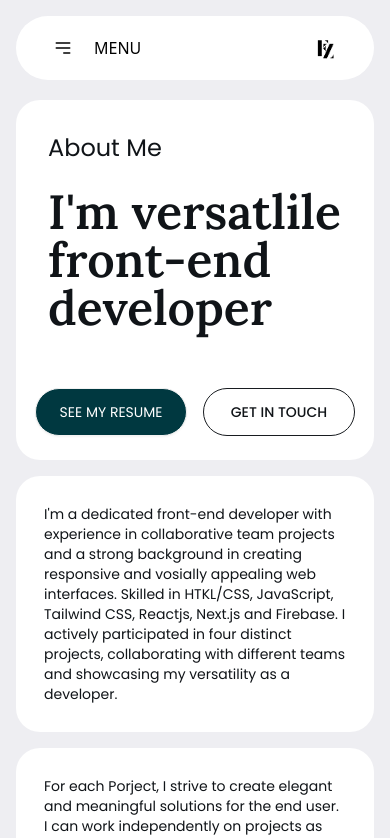
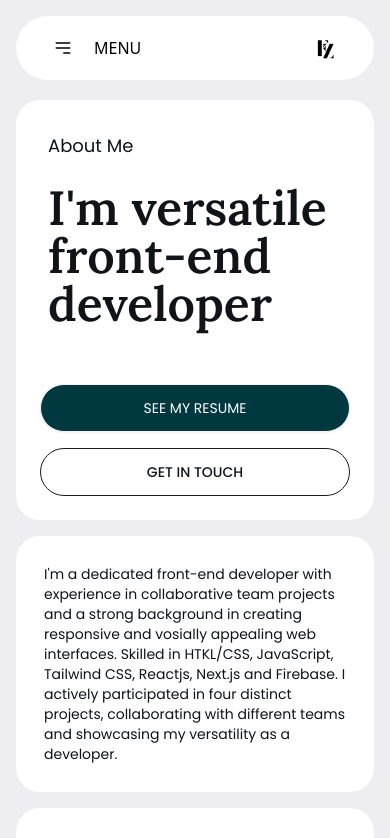
Before and after one commit to farouk26/new-portfolio, a Next.js app: page /about in a window 390 px wide. Shown: the top 838 px of the page. Built offline with nearby package versions, Linux system fonts and the light colour scheme.

Commit message:
style(responsiveness): adjust responsiveness of variet of pages
n

fix #27

```diff
--- a/src/components/Header/index.jsx
+++ b/src/components/Header/index.jsx
@@ -12,7 +12,7 @@ function Header() {
         <h1 className="font-lora text-center md:text-5xl md:leading-tight 2xl:leading-tight xl:leading-tight 3xl:leading-tight lg:text-5xl xl:text-6xl 2xl:text-6xl 3xl:text-7xl text-4xl font-[600] w-full md:w-[95%] lg:w-[70%] lg:leading-tight xl:w-[90%] 3xl:w-[90%]">
           Building web wonders that inspire and captivate.
         </h1>
-        <p className="font-poppins md:text-md text-sm md:w-[45%] w-[85%] lg:w-[50%] xl:w-[50%] 3xl:w-[80%] 2xl:w-[80%] text-center">
+        <p className="font-poppins md:text-md lg:text-lg text-sm md:w-[45%] w-[85%] lg:w-[50%] xl:w-[50%] 3xl:w-[80%] 2xl:w-[80%] text-center">
           I create digital websites that focus on the user&apos;s needs and fit
           the strategy.
         </p>
--- a/src/components/Navbar/index.jsx
+++ b/src/components/Navbar/index.jsx
@@ -9,7 +9,7 @@ function Navbar() {
     return classes.filter(Boolean).join(" ")
   }
   return (
-    <div className="navbar bg-white-200 2xl:mb-5 3xl:mb-2 rounded-full px-6 sticky top-2 lg:top-[2%] xl:top-[2%] z-50">
+    <div className="navbar bg-white-200 2x:mb-1  3xl:mb-2 rounded-full px-6 sticky top-2 lg:top-[2%] xl:top-[2%] z-50">
       <div className="navbar-start text-black flex gap-2 items-center w-full">
         <Menu as="div">
           <div>
@@ -76,6 +76,7 @@ function Navbar() {
       </div>
 
       <div className="navbar-center">
+        <Link href={"/"} rel="noopener noreferrer">
           <figure className="lg:w-[3.8rem] w-[3rem]">
             <Image
               src={"/images/logo2.png"}
@@ -85,6 +86,7 @@ function Navbar() {
               className="w-full h-full object-fit"
             />
           </figure>
+        </Link>
       </div>
       <div className="navbar-end  lg:flex justify-end hidden w-full">
         <button className="btn btn-ghost rounded-full border-dark-100 uppercase text-black font-[500]">
--- a/src/components/ProjectSection/index.jsx
+++ b/src/components/ProjectSection/index.jsx
@@ -8,10 +8,10 @@ function ProjectSection() {
   return (
     <section className="min-h-fit w-full flex flex-col">
       <div className="min-h-fit w-full flex flex-col gap-2 items-center p-4 lg:my-4 2xl:my-6 my-2 font-lora">
-        <h2 className="lg:text-5xl xl:text-6xl 3xl:text-5xl text-4xl font-[500] text-black">
+        <h2 className="lg:text-5xl xl:text-6xl 3xl:text-5xl text-4xl font-[600] text-black">
           Selected Works
         </h2>
-        <p className="lg:text-xl xl:text-lg 3xl:text-2xl text-md text-black font-[400] text-center font-poppins">
+        <p className="lg:text-xl xl:text-lg 3xl:text-xl text-md text-black font-[400] text-center font-poppins">
           The Work I&apos;m Proud of
         </p>
       </div>
--- a/src/pages/about/index.jsx
+++ b/src/pages/about/index.jsx
@@ -9,6 +9,7 @@ import { TbBriefcase } from "react-icons/tb"
 import { CiRainbow } from "react-icons/ci"
 import ColorfulButton from "@/components/Buttons/ColorfulButton"
 import TransparentButton from "@/components/Buttons/TransparentButton"
+import Link from "next/link"
 
 function AboutPage() {
   return (
@@ -19,28 +20,42 @@ function AboutPage() {
           <div className="xl:h-[100%] min-h-fit w-full flex lg:flex-row 2xl:flex-col 3xl:flex-row flex-col gap-4">
             {/* First Column of Header */}
             <div className="xl:w-[55%] 2xl:w-full w-full min-h-full">
-              <div className="w-full min-h-full bg-white-200 rounded-3xl flex flex-col justify-between 2xl:gap-10 gap-12 p-6 xl:p-8">
+              <div className="w-full min-h-full bg-white-200 rounded-3xl flex flex-col justify-between 2xl:gap-16 gap-12 p-6 xl:p-8">
                 <div className="min-h-fit w-full flex flex-col p-2 lg:gap-4 gap-6">
-                  <p className="text-2xl text-dark-100 font-poppins">
+                  <p className="md:text-2xl text-lg text-dark-100 font-poppins">
                     About Me
                   </p>
                   <h1 className="text-dark-100 lg:text-7xl xl:text-7xl md:text-6xl text-5xl font-lora font-[600]">
-                    I&apos;m versatlile front-end developer
+                    I&apos;m versatile front-end developer
                   </h1>
                 </div>
-                <div className="flex gap-4 flex-row items-center md:justify-start justify-center w-full min-h-fit">
+                <div className="flex gap-4 md:flex-row flex-col items-center md:justify-start justify-center w-full min-h-fit">
+                  <Link
+                    href={"#"}
+                    rel="noopener noreferrer"
+                    target="_blank"
+                    className="md:w-fit lg:w-full w-full"
+                  >
                     <ColorfulButton
                       mainText={"See My Resume"}
                       secondText={"Download My CV"}
-                    widthClasses={"lg:w-[49%] xl:w-[49%] md:w-[35%] w-[49%]"}
+                      widthClasses={"lg:w-full xl:w-full md:w-[13rem] w-full"}
                       btnSize={"md:btn-lg btn-md"}
                     />
+                  </Link>
+                  <Link
+                    href={"#"}
+                    rel="noopener noreferrer"
+                    target="_blank"
+                    className="md:w-fit lg:w-full w-full"
+                  >
                     <TransparentButton
                       mainText={"Get In Touch"}
                       secondText={"Contact Me"}
-                    widthClasses={"lg:w-[49%] xl:w-[49%] md:w-[35%] w-[49%]"}
+                      widthClasses={"lg:w-full xl:w-full md:w-[13rem] w-full"}
                       btnSize={"md:btn-lg btn-md"}
                     />
+                  </Link>
                 </div>
               </div>
             </div>
```
Lines whose indentation alone changed are shown as unchanged.
